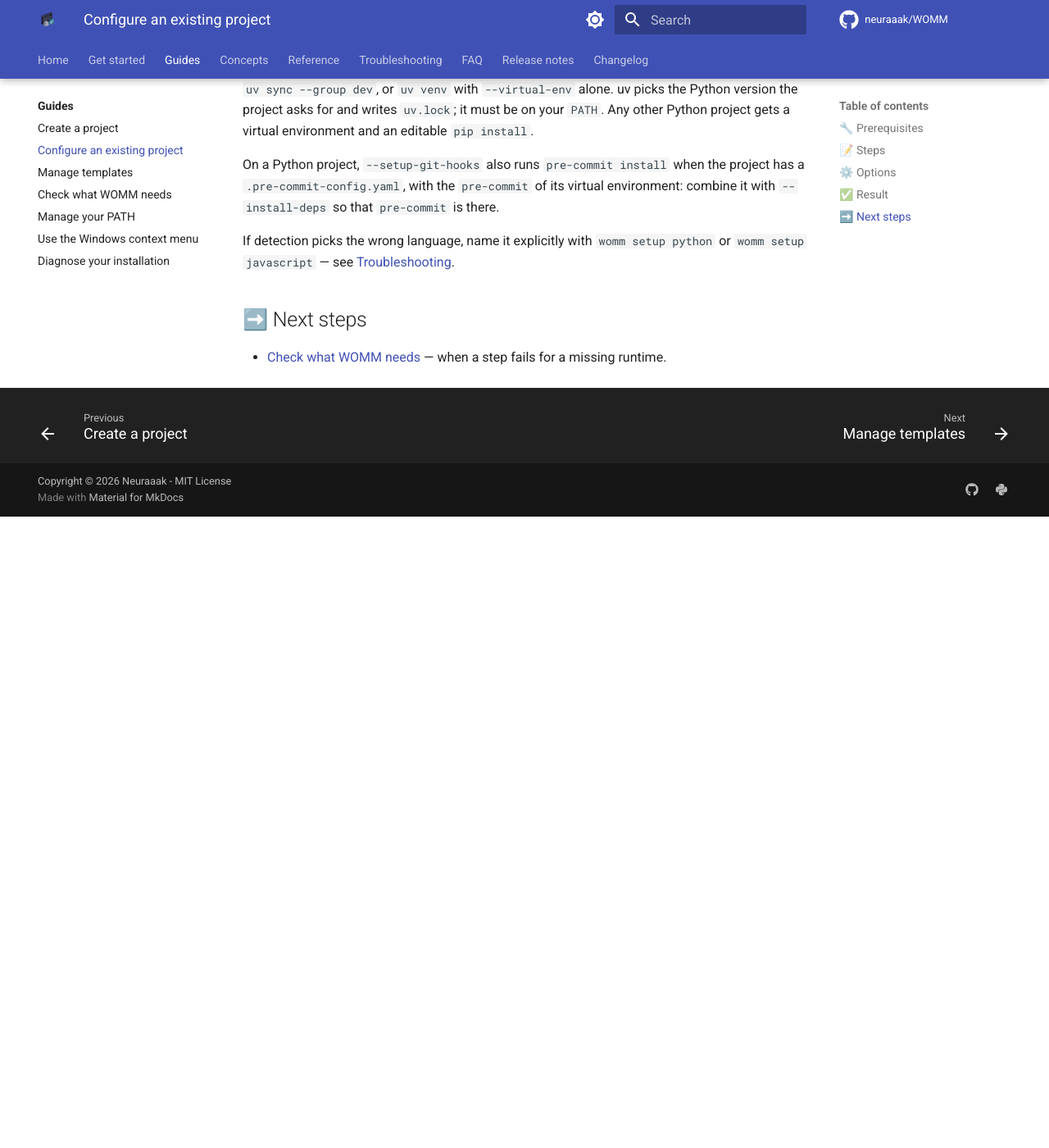
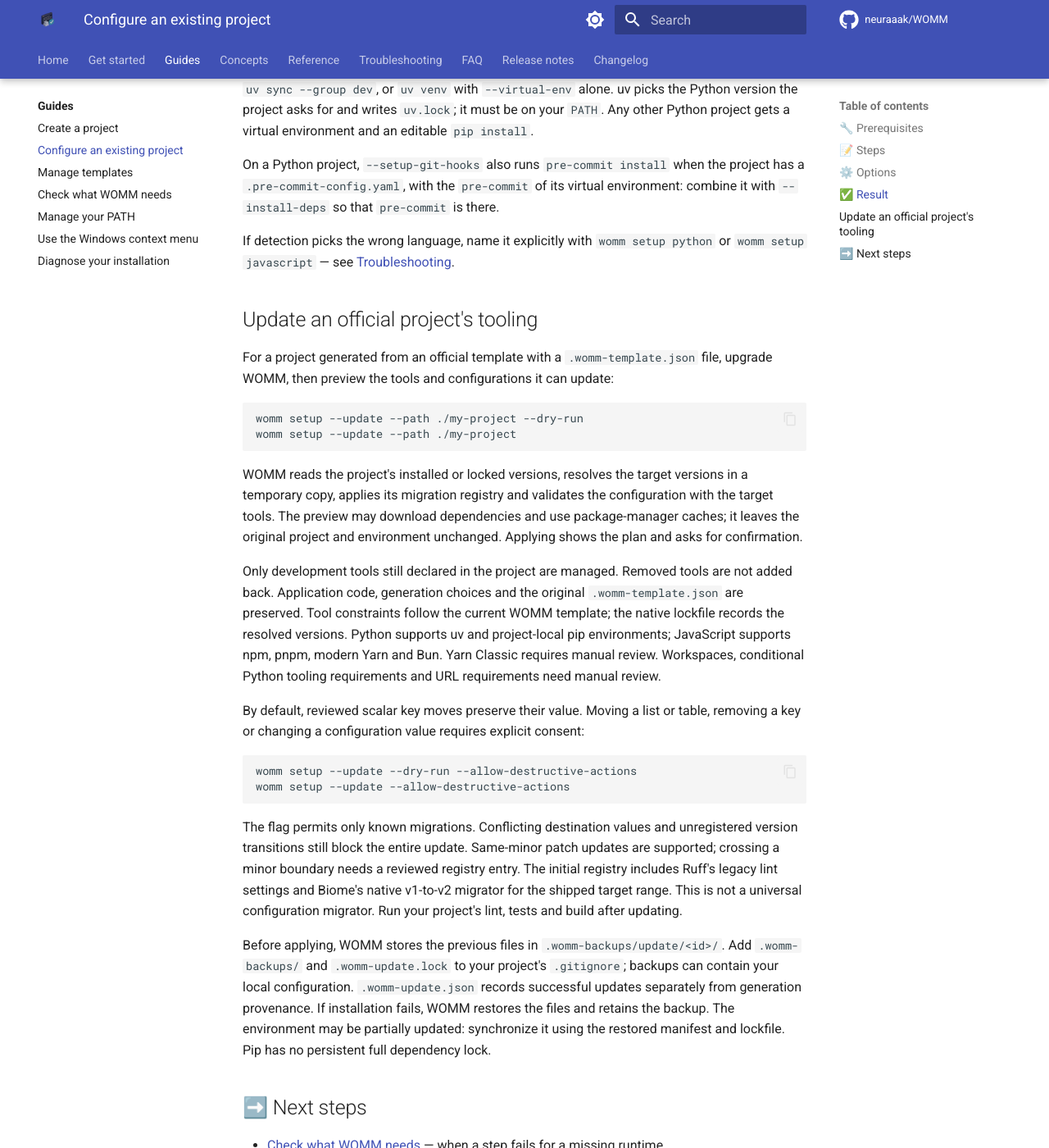
Before and after one commit to neuraaak/WOMM, an MkDocs documentation site: the page built from docs/tasks/configure-an-existing-project.md, in a window 1280 px wide and 1400 px high, scrolled down 2002 px. Shown: the whole window at 82% size. Built offline with MkDocs 1.6.1 and Material for MkDocs 9.7.7, drawn with Linux system fonts in a browser that asks for light colours; comment, search, counter and statistics services are not loaded; the version menu is left out; before the commit the page ends 2632 px from its top, so only the background shows below that.

Commit message:
docs(setup): explain tooling migrations and recovery boundaries
Document update previews, explicit consent, supported project profiles,
local backups and history. Explain manual recovery after installation
failures and track future migration coverage in the backlog.

````diff
--- a/docs/tasks/configure-an-existing-project.md
+++ b/docs/tasks/configure-an-existing-project.md
@@ -79,6 +79,54 @@ If detection picks the wrong language, name it explicitly with `womm setup
 python` or `womm setup javascript` — see
 [Troubleshooting](../troubleshooting.md#womm-setup-detect-picks-the-wrong-language).
 
+## Update an official project's tooling
+
+For a project generated from an official template with a `.womm-template.json`
+file, upgrade WOMM, then preview the tools and configurations it can update:
+
+```bash
+womm setup --update --path ./my-project --dry-run
+womm setup --update --path ./my-project
+```
+
+WOMM reads the project's installed or locked versions, resolves the target
+versions in a temporary copy, applies its migration registry and validates the
+configuration with the target tools. The preview may download dependencies and
+use package-manager caches; it leaves the original project and environment
+unchanged. Applying shows the plan and asks for confirmation.
+
+Only development tools still declared in the project are managed. Removed tools
+are not added back. Application code, generation choices and the original
+`.womm-template.json` are preserved. Tool constraints follow the current WOMM
+template; the native lockfile records the resolved versions. Python supports uv
+and project-local pip environments; JavaScript supports npm, pnpm, modern Yarn
+and Bun. Yarn Classic requires manual review.
+Workspaces, conditional Python tooling requirements and URL requirements need
+manual review.
+
+By default, reviewed scalar key moves preserve their value. Moving a list or
+table, removing a key or changing a configuration value requires explicit consent:
+
+```bash
+womm setup --update --dry-run --allow-destructive-actions
+womm setup --update --allow-destructive-actions
+```
+
+The flag permits only known migrations. Conflicting destination values and
+unregistered version transitions still block the entire update. Same-minor
+patch updates are supported; crossing a minor boundary needs a reviewed registry
+entry. The initial registry includes Ruff's legacy lint settings and Biome's
+native v1-to-v2 migrator for the shipped target range. This is not a universal
+configuration migrator. Run your project's lint, tests and build after updating.
+
+Before applying, WOMM stores the previous files in
+`.womm-backups/update/<id>/`. Add `.womm-backups/` and `.womm-update.lock` to
+your project's `.gitignore`; backups can contain your local configuration.
+`.womm-update.json` records successful updates separately from generation
+provenance. If installation fails, WOMM restores the files and retains the
+backup. The environment may be partially updated: synchronize it using the
+restored manifest and lockfile. Pip has no persistent full dependency lock.
+
 ## ➡️ Next steps
 
 - [Check what WOMM needs](check-dependencies.md) — when a step fails for a
````
Also changed, not shown: TODO.md (+10 -4 lines), docs/concepts/your-womm-data.md (+6 -1 lines), docs/reference/commands.md (+14 -6 lines), docs/reference/files-and-variables.md (+16 -2 lines), src/womm/assets/copier/official/javascript/template/README.md.jinja (+10 -0 lines), src/womm/assets/copier/official/python/template/README.md.jinja (+10 -0 lines).
